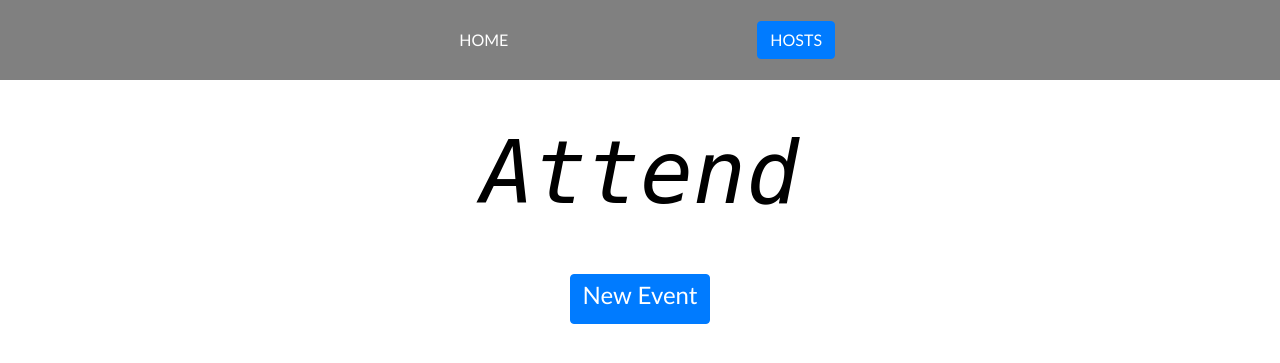
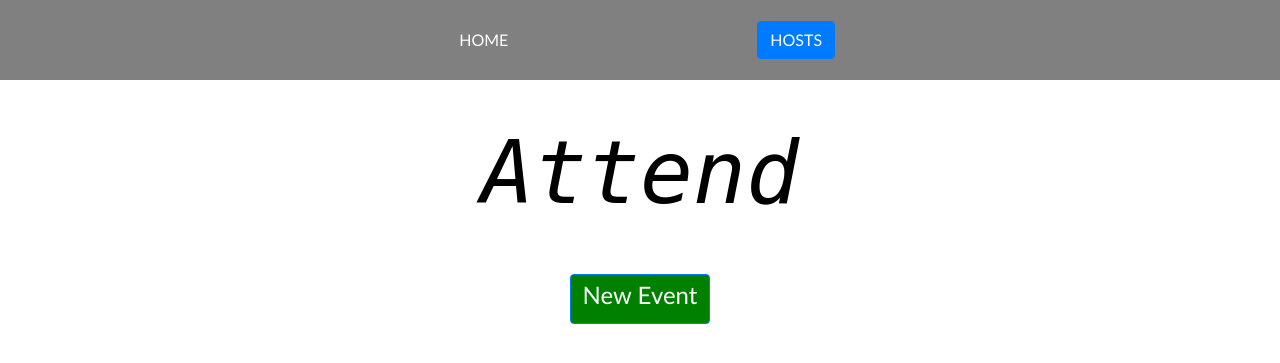
Before and after one commit to merobi-hub/attendance-tracker, a Flask app: page / in a window 1280 px wide. Shown: the top 363 px of the page. Run offline with Flask 2, Linux system fonts and the light colour scheme; data that the repository does not hold is empty; some libraries are stand-ins or nearby versions.

Commit message:
style create btn
Signed-off-by: Michael Robinson <merobi@gmail.com>

```diff
--- a/attendance/static/css/main.css
+++ b/attendance/static/css/main.css
@@ -137,6 +137,10 @@ body {
     margin: 0 auto
 }
 
+#create-btn {
+    background-color: green;
+}
+
 /* event.html */
 
 #event-container {
```
